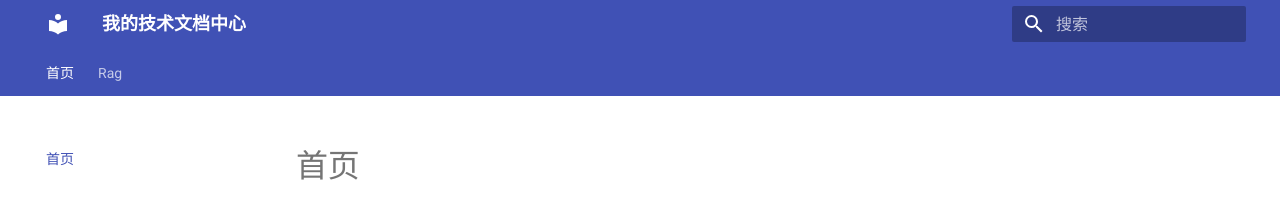
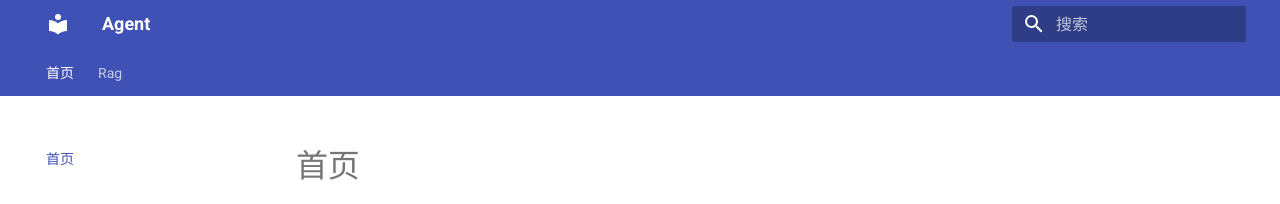
Before and after one commit to qiangxuelixing/agent, an MkDocs documentation site: the page built from docs/index.md, in a window 1280 px wide. Shown: the top 204 px of the page. Built offline with MkDocs 1.6.1 and Material for MkDocs 9.7.7, drawn with Linux system fonts in a browser that asks for light colours.

Commit message:
Update mkdocs.yml

```diff
--- a/mkdocs.yml
+++ b/mkdocs.yml
@@ -1,4 +1,4 @@
-site_name: 我的技术文档中心
+site_name: Agent
 theme:
   name: material  # 使用最流行的 Material 主题
   language: zh    # 设置为中文
@@ -9,4 +9,4 @@ theme:
 nav:
   - 首页: index.md
   - Rag:
-    - 文档切分: docs/rag/chunk.md
+    - 文档切分: rag/chunk.md
```
